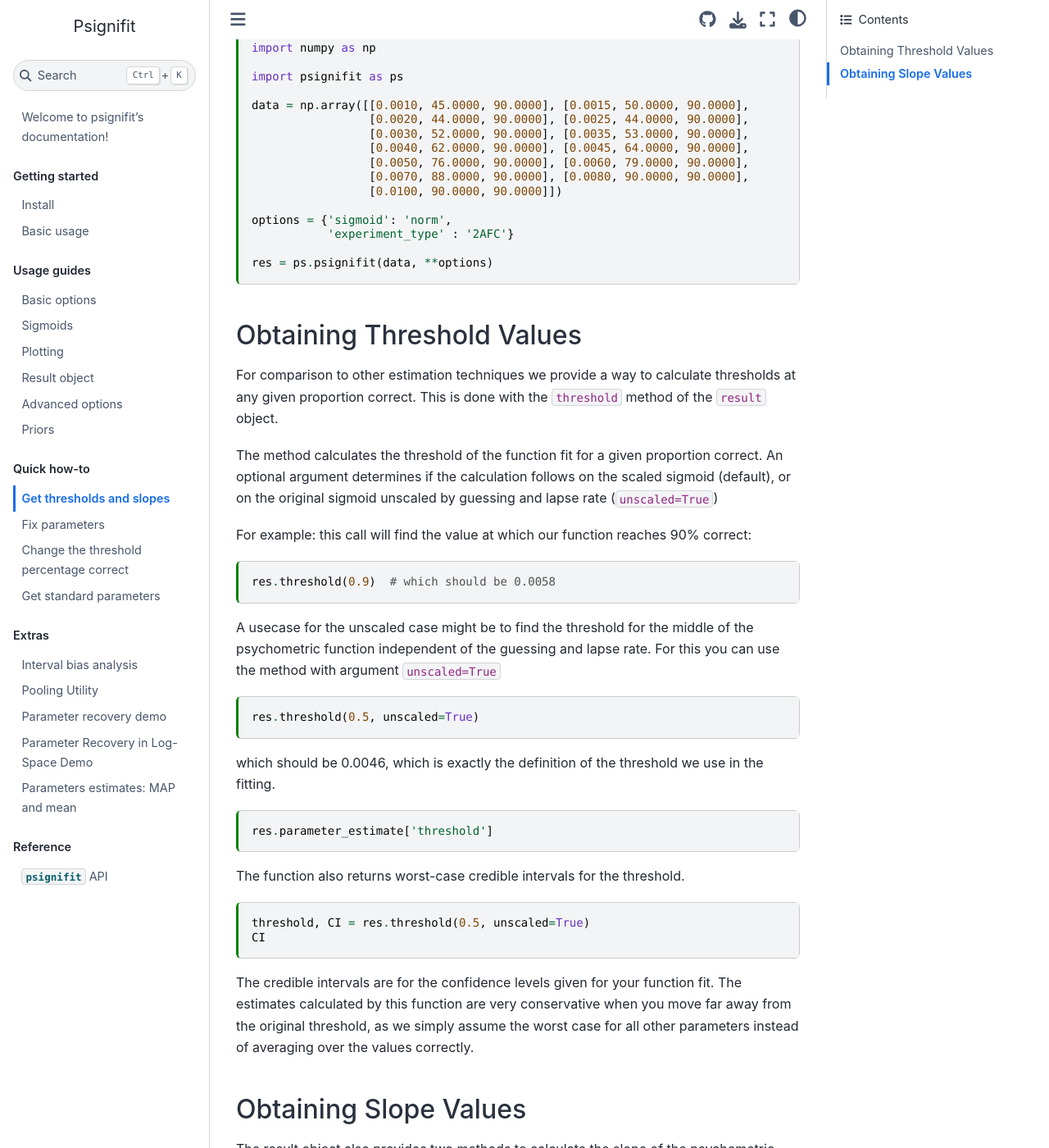
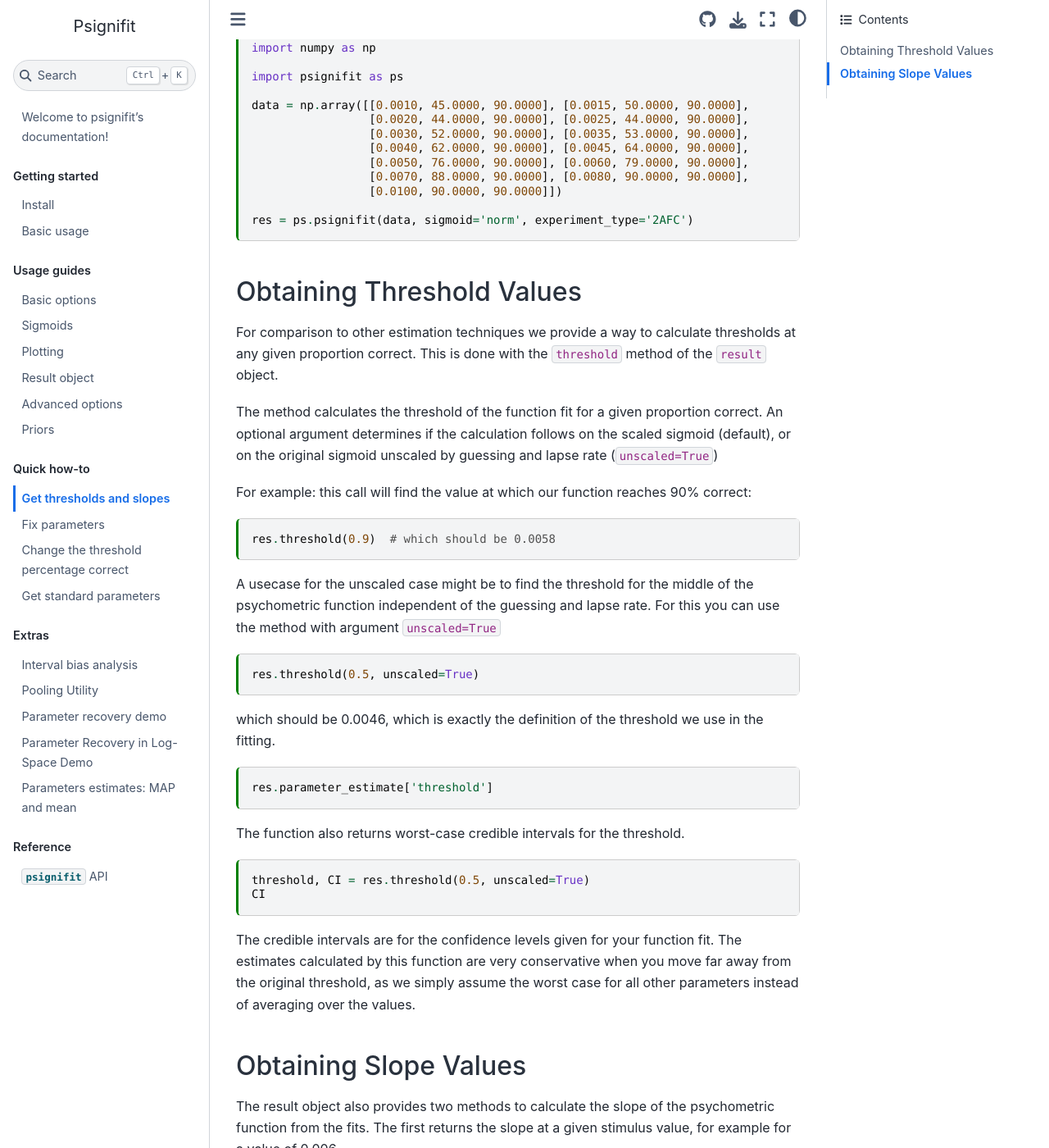
Before and after one commit to wichmann-lab/python-psignifit, a Jupyter Book: the page built from docs/how_to/How-to-Get-Thresholds-and-Slopes.md, in a window 1280 px wide and 1400 px high, scrolled down 271 px. Shown: the whole window at 82% size. Built offline with Jupyter Book 1.0.4 settings and Sphinx 7.4.7 and the Sphinx Book theme 1.1.4, drawn with Linux system fonts in a browser that asks for light colours.

Commit message:
reformulate how-to thresholds and slopes

````diff
--- a/docs/how_to/How-to-Get-Thresholds-and-Slopes.md
+++ b/docs/how_to/How-to-Get-Thresholds-and-Slopes.md
@@ -35,10 +35,7 @@
                  [0.0070, 88.0000, 90.0000], [0.0080, 90.0000, 90.0000],
                  [0.0100, 90.0000, 90.0000]])
 
-options = {'sigmoid': 'norm',
-           'experiment_type' : '2AFC'}
-
-res = ps.psignifit(data, **options)
+res = ps.psignifit(data, sigmoid='norm', experiment_type='2AFC')
 ```
 
 ## Obtaining Threshold Values
@@ -84,8 +81,7 @@ The credible intervals are for the confidence levels given for your
 function fit.
 The estimates calculated by this function are very conservative when
 you move far away from the original threshold, as we simply assume the
-worst case for all other parameters instead of averaging over the values
-correctly.
+worst case for all other parameters instead of averaging over the values.
 
 ## Obtaining Slope Values
 
````
